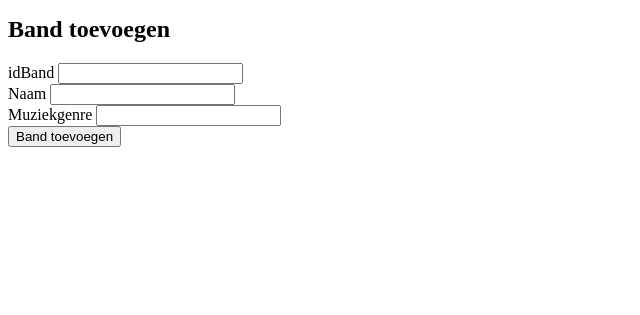
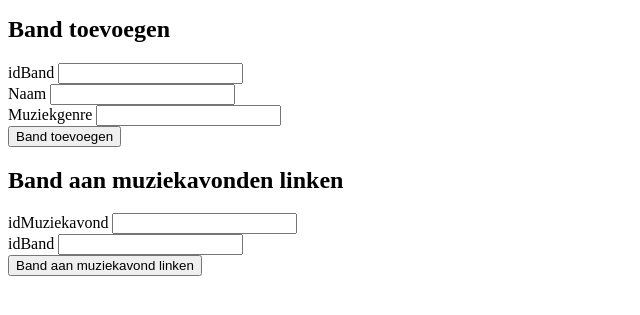
Before and after one commit to S-Amier/FullStackProject, a PHP site: the page made by casuscafé/index.php in a window 1280 px wide. Shown: the part 257-572 px from the top of the page, without its empty margins (0-640 px from the left). Run offline with PHP 8.4, Linux system fonts and the light colour scheme.

Commit message:
Linking form is added.
Error code persists: Error: SQLSTATE[23000]: Integrity constraint violation: 1048 Column 'Muziekavonden_idMuziekavond' cannot be null

```diff
--- a/casuscafé/index.php
+++ b/casuscafé/index.php
@@ -55,6 +55,18 @@ if($_SERVER['REQUEST_METHOD'] == 'POST') {
             $stmt->execute();
             echo "Band geadd";
         }
+
+        if (isset($_POST['add_band_to_event'])) {
+            $idBand = $_POST['idBand'];
+            $idevent = $_POST['idMuziekavond'];
+
+            //info in tussentabel plaatsen
+            $stmt = $db->prepare("INSERT INTO `muziekavonden_has_bands` (`Bands_idBand`, `Muziekavonden_idMuziekavond`) VALUES (:idBand, :idMuziekavond)");
+            $stmt->bindParam(':idBand', $idBand);
+            $stmt->bindParam(':idMuziekavond', $idEvent);
+            $stmt->execute();
+            echo "Band succesvol gelinked aan muziekavond";
+        }
     } catch (PDOException $e) {
         echo "Error: " . $e->getMessage();
     }
@@ -101,5 +113,16 @@ if($_SERVER['REQUEST_METHOD'] == 'POST') {
     <input type="hidden" name="add_band" value="1">
     <input type="submit" value="Band toevoegen">
 </form>
+
+    <h2> Band aan muziekavonden linken</h2>
+
+<form action="index.php"method="post">
+    <label for="idBand">idMuziekavond</label>
+    <input type="text" name="idMuziekavond" id="idMuziekavond"><br>
+    <label for="idBand">idBand</label>
+    <input type="text" name="idBand" id="idBand"><br>
+    <input type="hidden" name="add_band_to_event" value="1">
+    <input type="submit" value="Band aan muziekavond linken">
+</form>
 </body>
 </html>
```
